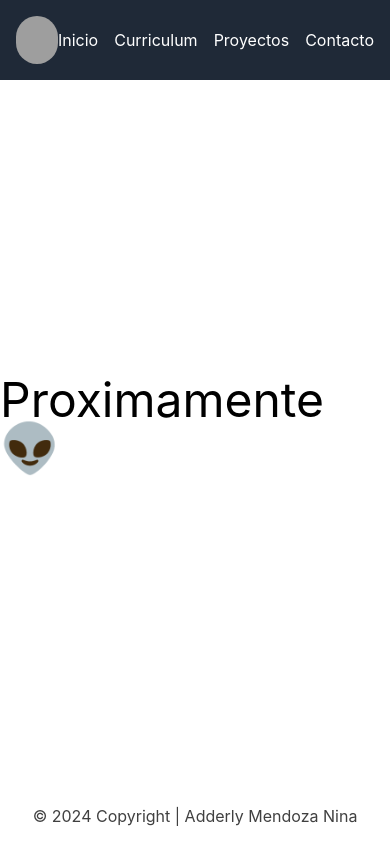
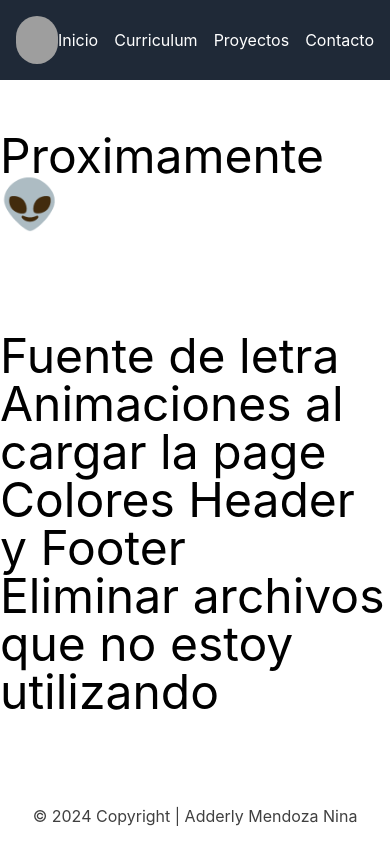
Before and after one commit to AdderlyMendoza/Portafolio, a React (Create React App) app: page /Contacto in a window 390 px wide. Built offline with nearby package versions, Linux system fonts and the light colour scheme; grey boxes are pictures that could not be loaded.

Commit message:
Mejorando Responsive

```diff
--- a/src/components/Contacto.jsx
+++ b/src/components/Contacto.jsx
@@ -4,6 +4,12 @@ export const Contacto = () => {
   return (
     <div className='h-full grid justify-center items-center text-5xl'>
       Proximamente 👽
+      <ul className='list-disc'>
+        <li>Fuente de letra</li>
+        <li>Animaciones al cargar la page</li>
+        <li>Colores Header y Footer</li>
+        <li>Eliminar archivos que no estoy utilizando</li>
+      </ul>
     </div>
   )
 }
--- a/src/components/Main.jsx
+++ b/src/components/Main.jsx
@@ -11,13 +11,13 @@ export const Main = () => {
 
     return (
         <div className="h-full flex items-center justify-center animate animate-fade animate-duration-[2s]">
-            <div className="flex flex-wrap">
+            <div className="flex flex-wrap items-center justify-center">
 
-                <div className="w-full md:w-1/2 p-4 flex items-center justify-end md:text-right rounded-full">
+                <div className="md:w-1/2 p-4 flex items-center justify-end md:text-right rounded-full w-[90%]">
                     <img src={boku} alt="" className='rounded-full'/>
                 </div>
 
-                <div className="text-justify md:w-[50%] md:flex md:flex-col md:items-left md:justify-center pl-6 pr-[10rem]">
+                <div className="text-justify md:w-[50%] md:flex md:flex-col md:items-left md:justify-center px-6 lg:pr-[8rem]">
                     <h1 className='text-center text-8xl text-black font-bold mb-10 md:text-left mi-font'>
                         Hola
                     </h1>
```
